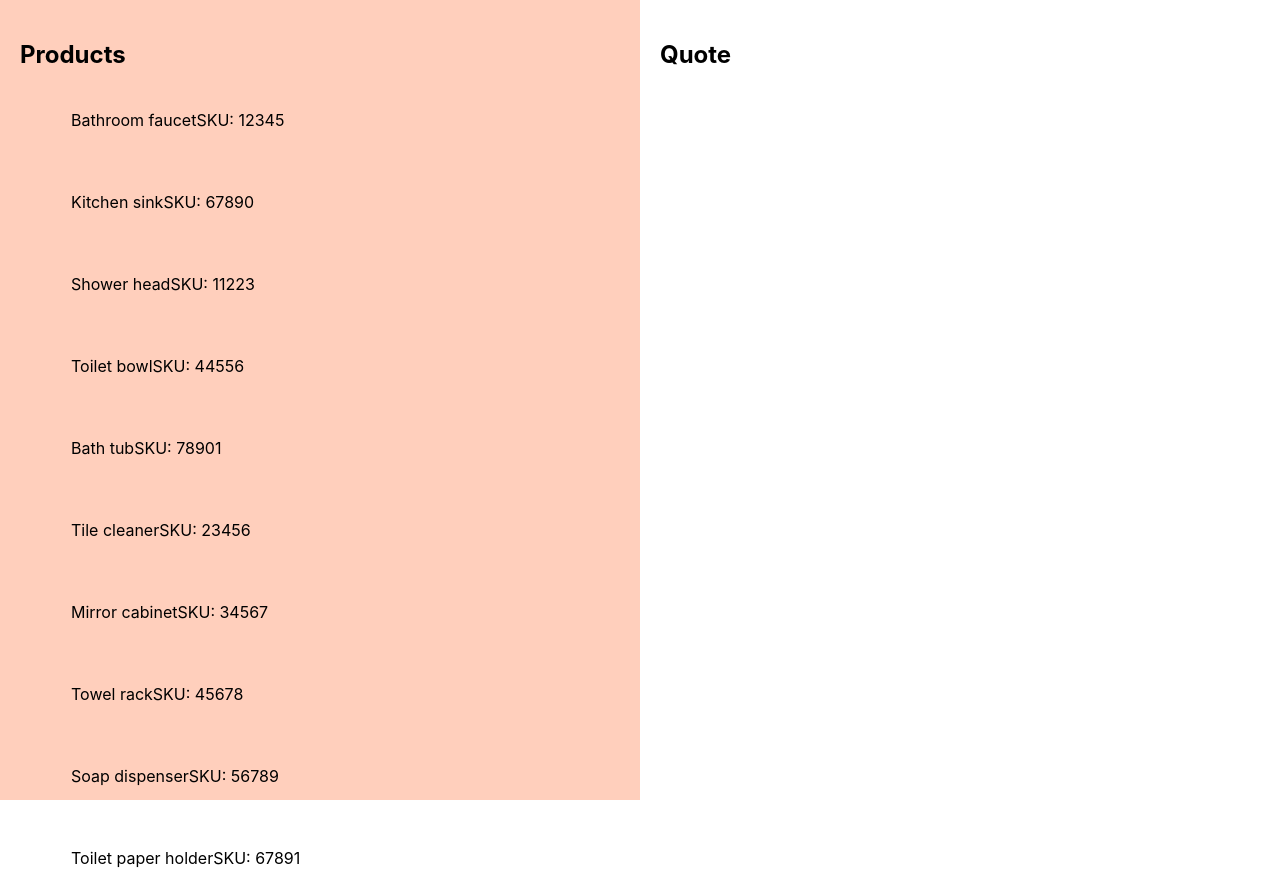
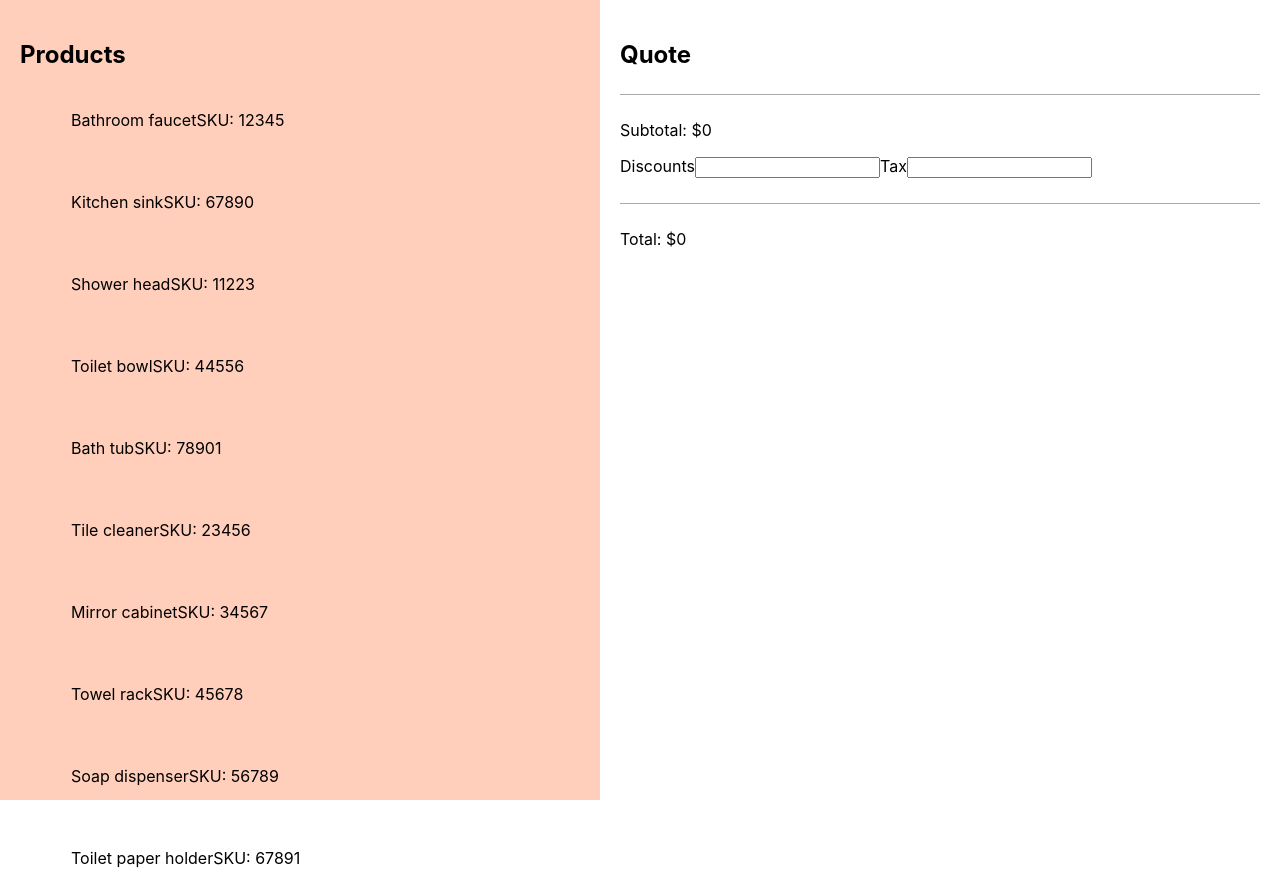
Before and after one commit to AlessandroNahon/quote-builder, a React (Create React App) app: page / in a window 1280 px wide. Built offline with nearby package versions, Linux system fonts and the light colour scheme.

Commit message:
quote wip

```diff
--- a/src/App.css
+++ b/src/App.css
@@ -1,5 +1,5 @@
 #browser {
-    padding: 20px;
+  padding: 20px;
 }
 
 #quote-builder {
@@ -38,3 +38,13 @@ ul {
 .products {
   background-color: rgba(255, 160, 122, 0.5);
 }
+
+.spacer {
+  content: '';
+  width: 40em;
+  height: 1px;
+  background-color: darkgrey;
+  margin: 25px 0;
+  position: relative;
+  left: calc(50% - 20em);
+}
--- a/src/components/Quote.tsx
+++ b/src/components/Quote.tsx
@@ -13,6 +13,14 @@ export default function Quote(): ReactElement {
       {quote.lineItems?.map((item: LineItemDataInterface) => (
         <LineItem item={item} />
       ))}
+      <div className='spacer'></div>
+      <p> Subtotal: ${quote.subtotal}</p>
+      <label>Discounts</label>
+      <input type='number' />
+      <label>Tax</label>
+      <input type='number' />
+      <div className='spacer'></div>
+      <p>Total: ${quote.total}</p>
     </Browser>
   )
 }
--- a/src/context/appContext.tsx
+++ b/src/context/appContext.tsx
@@ -15,6 +15,7 @@ const defaultState: AppContextInterface = {
     tax: 0,
     subtotal: 0,
     discounts: 0,
+    total: 0
   },
   handleSelectProduct: null,
   handleUpdateItemQty: null,
--- a/src/hooks/useQuote.ts
+++ b/src/hooks/useQuote.ts
@@ -7,6 +7,7 @@ const initialArg = {
 	tax: 0,
 	subtotal: 0,
 	discounts: 0,
+	total: 0,
 }
 
 export default function useQuote() {
@@ -20,6 +21,7 @@ export default function useQuote() {
 				quantity: 0,
 				unitPrice: 0,
 				totalPrice: 0,
+				total: 0,
 			},
 		})
 	}
--- a/src/types/index.ts
+++ b/src/types/index.ts
@@ -15,6 +15,7 @@ export interface QuoteInterface {
 	tax: number
 	subtotal: number
 	discounts: number
+	total: number
 }
 
 export type QuoteType = QuoteInterface
```
